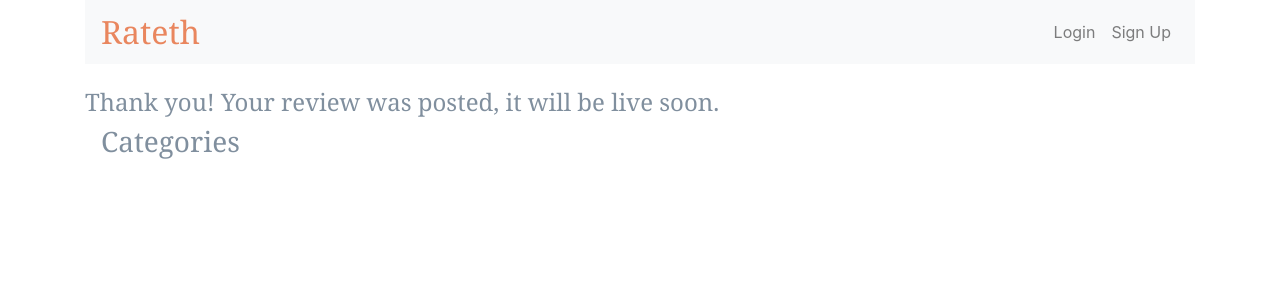
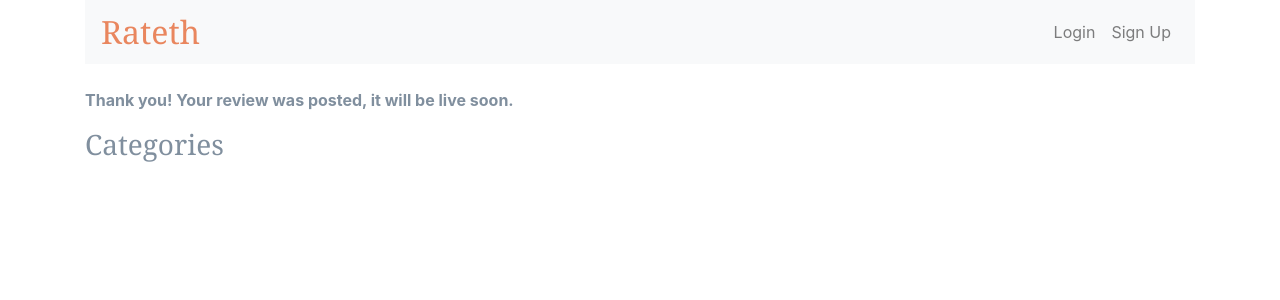
Before and after one commit to bezunesh/rate_and_review, a Django app: page /reviews/reviews/posted/ in a window 1280 px wide. Shown: the top 300 px of the page. Run offline with Django 3.2, Linux system fonts and the light colour scheme; some libraries are stand-ins or nearby versions.

Commit message:
feat: Adds more UI updates2

```diff
--- a/userreviews/static/userreviews/css/style.css
+++ b/userreviews/static/userreviews/css/style.css
@@ -251,3 +251,6 @@ p>label{
 .review-count {
   font-size: small;
 }
+.msg{
+  font-weight: 700;
+}
--- a/userreviews/templates/includes/categories.html
+++ b/userreviews/templates/includes/categories.html
@@ -1,4 +1,4 @@
-<h3 class="header-title">Categories</h3>
+<h3>Categories</h3>
 
 <div class="container pl-0">
     <section class="">
--- a/userreviews/templates/userreviews/review_posted.html
+++ b/userreviews/templates/userreviews/review_posted.html
@@ -3,6 +3,6 @@
 {% block title %} Review posted {% endblock %}
 
 {% block content %}
-    <h4>{{ msg }}</h4>
+    <p class="msg">{{ msg }}</p>
     {% include 'includes/categories.html' %}
 {% endblock content %}
```
